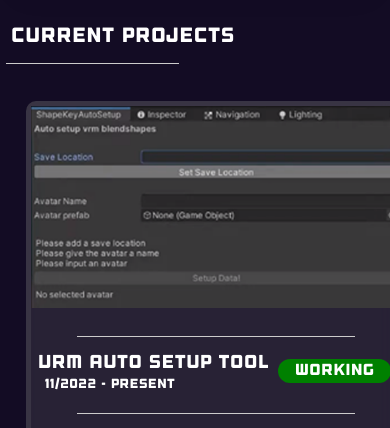
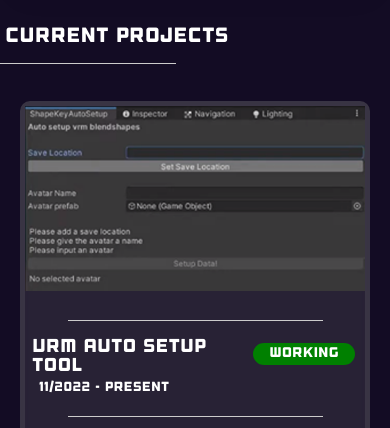
Before and after one commit to tracer755/Tracer755_WEBSITE, a plain HTML site: page projects.html in a window 390 px wide. Shown: the part 42-470 px from the top of the page. Drawn offline with Linux system fonts and the light colour scheme.

Commit message:
Update projects.css

```diff
--- a/css/projects.css
+++ b/css/projects.css
@@ -40,7 +40,7 @@ div.projectTitleBoxRight {
   padding-right: 10px;
   padding-top: 3.5px;
   padding-bottom: 4px;
-  font-size: 16px;
+  font-size: min(5vw, 16px);
   border-radius: 30px;
   border: none;
   background-color: orange;
@@ -57,9 +57,10 @@ div.projectFlexbox {
 @media (max-width: 800px) {
   div.projectItemContainer{
     max-width: 95%;
+    min-width: 300px;
   }
   section.project-Title{
-    padding-left: 1.5%;
+    padding-left: 0%;
   }
   section.project-Title h1{
     font-size: 5.3vw;
@@ -68,4 +69,8 @@ div.projectFlexbox {
   div.projectFlexbox {
     flex-direction: column;
   }
+  .projectStatusChip{
+    font-size: min(5vw, 14px);
+  }
+
 }
```
